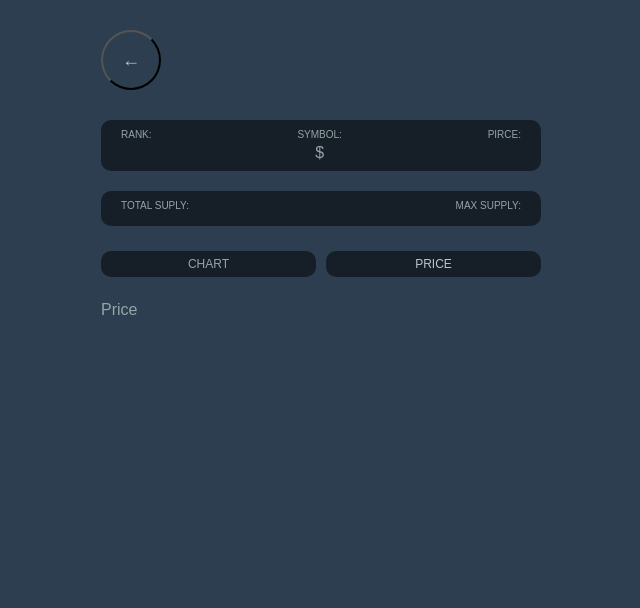
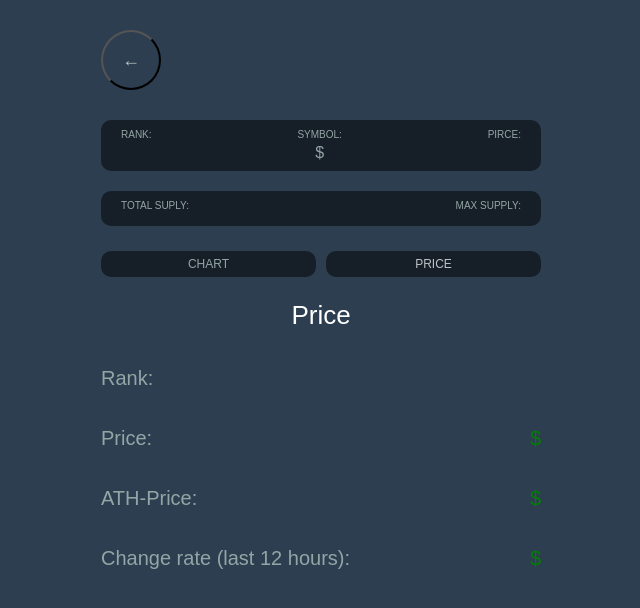
Before and after one commit to eunyechan/masterclass-react-coin-app, a React (Create React App) app: page /1/price in a window 1280 px wide. Shown: the top 608 px of the page, without its empty margins (319-959 px from the left). Built offline with nearby package versions, Linux system fonts and the light colour scheme; no server answers.

Commit message:
coin price

```diff
--- a/src/routes/Chart.tsx
+++ b/src/routes/Chart.tsx
@@ -1,6 +1,7 @@
 import { useQuery } from "react-query";
 import { fetchCoinHistory } from "../api";
 import ApexChart from "react-apexcharts";
+import styled from "styled-components";
 
 interface IHistorical {
   time_open: string;
@@ -17,6 +18,15 @@ interface CharProps {
   coinId: string;
 }
 
+const HeaderChart = styled.span`
+  font-size: 26px;
+  display: flex;
+  justify-content: center;
+  align-items: center;
+  margin: 20px 0;
+  color: white;
+`;
+
 function Chart({ coinId }: CharProps) {
   const { isLoading, data } = useQuery<IHistorical[]>(
     ["ohlcv", coinId],
@@ -26,11 +36,11 @@ function Chart({ coinId }: CharProps) {
     }
   );
 
-  // data?.map((price) => price.open),
   return (
     <div>
+      <HeaderChart>Chart</HeaderChart>
       {isLoading ? (
-        "Locading chart..."
+        "Loading chart..."
       ) : (
         <ApexChart
           type="candlestick"
@@ -45,7 +55,7 @@ function Chart({ coinId }: CharProps) {
           ]}
           options={{
             chart: {
-              height: 300,
+              height: 200,
               width: 500,
               toolbar: {
                 show: false,
@@ -54,10 +64,6 @@ function Chart({ coinId }: CharProps) {
               foreColor: "#fff",
             },
             grid: { show: false },
-            stroke: {
-              curve: "smooth",
-              width: 4,
-            },
             yaxis: {
               show: false,
             },
@@ -67,10 +73,19 @@ function Chart({ coinId }: CharProps) {
                 offsetX: 13,
               },
             },
+            plotOptions: {
+              candlestick: {
+                colors: {
+                  upward: "#097df8",
+                  downward: "#f70d04",
+                },
+              },
+            },
           }}
         />
       )}
     </div>
   );
 }
+
 export default Chart;
--- a/src/routes/Coin.tsx
+++ b/src/routes/Coin.tsx
@@ -38,7 +38,6 @@ const Header = styled.header`
   height: 15vh;
   display: flex;
   width: 100%;
-  /* justify-content: center; */
   align-items: center;
 `;
 
@@ -234,7 +233,7 @@ function Coin() {
 
           <Switch>
             <Route path={`/:coinId/price`}>
-              <Price />
+              <Price coinId={coinId} tickersData={tickersData} />
             </Route>
             <Route path={`/:coinId/chart`}>
               <Chart coinId={coinId} />
--- a/src/routes/Price.tsx
+++ b/src/routes/Price.tsx
@@ -1,4 +1,122 @@
-function Price() {
-  return <h1>Price</h1>;
+import { useEffect, useState } from "react";
+import styled from "styled-components";
+
+const Container = styled.div`
+  display: block;
+  color: ${(props) => props.theme.textColor};
+`;
+
+const HeaderPrice = styled.span`
+  font-size: 26px;
+  display: flex;
+  justify-content: center;
+  align-items: center;
+  margin: 20px 0;
+  color: white;
+`;
+
+const Titlebox = styled.div`
+  display: flex;
+  background-color: transparent;
+  padding: 20px 0;
+  font-size: 20px;
+  border-radius: 5%;
+  justify-content: space-between;
+`;
+
+const Title = styled.span`
+  span {
+    color: green;
+    margin-left: 5px;
+  }
+`;
+
+interface PriceData {
+  id: string;
+  name: string;
+  symbol: string;
+  rank: number;
+  circulating_supply: number;
+  total_supply: number;
+  max_supply: number;
+  beta_value: number;
+  first_data_at: string;
+  last_updated: string;
+  quotes: {
+    USD: {
+      ath_date: string;
+      ath_price: number;
+      market_cap: number;
+      market_cap_change_24h: number;
+      percent_change_1h: number;
+      percent_change_1y: number;
+      percent_change_6h: number;
+      percent_change_7d: number;
+      percent_change_12h: number;
+      percent_change_15m: number;
+      percent_change_24h: number;
+      percent_change_30d: number;
+      percent_change_30m: number;
+      percent_from_price_ath: number;
+      price: number;
+      volume_24h: number;
+      volume_24h_change_24h: number;
+    };
+  };
 }
+
+interface PriceProps {
+  coinId: string;
+  tickersData?: PriceData;
+}
+
+function Price({ coinId, tickersData }: PriceProps) {
+  const [data, setData] = useState<PriceData>();
+  const [isLoading, setLoading] = useState(true);
+  useEffect(() => {
+    setData(tickersData);
+    setLoading(false);
+  }, [coinId, tickersData]);
+
+  return (
+    <Container>
+      <HeaderPrice>Price</HeaderPrice>
+      {isLoading ? (
+        "Loading Price..."
+      ) : (
+        <>
+          <Titlebox>
+            <span>Rank:</span>
+            <Title>{data?.rank}</Title>
+          </Titlebox>
+
+          <Titlebox>
+            <span>Price:</span>
+            <Title>
+              {data?.quotes.USD.price.toFixed(3)}
+              <span>$</span>
+            </Title>
+          </Titlebox>
+
+          <Titlebox>
+            <span>ATH-Price:</span>
+            <Title>
+              {data?.quotes.USD.ath_price.toFixed(3)}
+              <span>$</span>
+            </Title>
+          </Titlebox>
+
+          <Titlebox>
+            <span>Change rate (last 12 hours):</span>
+            <Title>
+              {data?.quotes.USD.percent_change_12h.toFixed(3)}
+              <span>$</span>
+            </Title>
+          </Titlebox>
+        </>
+      )}
+    </Container>
+  );
+}
+
 export default Price;
```
Also changed, not shown: 1 other file (tests, documents, lock files or other folders).
